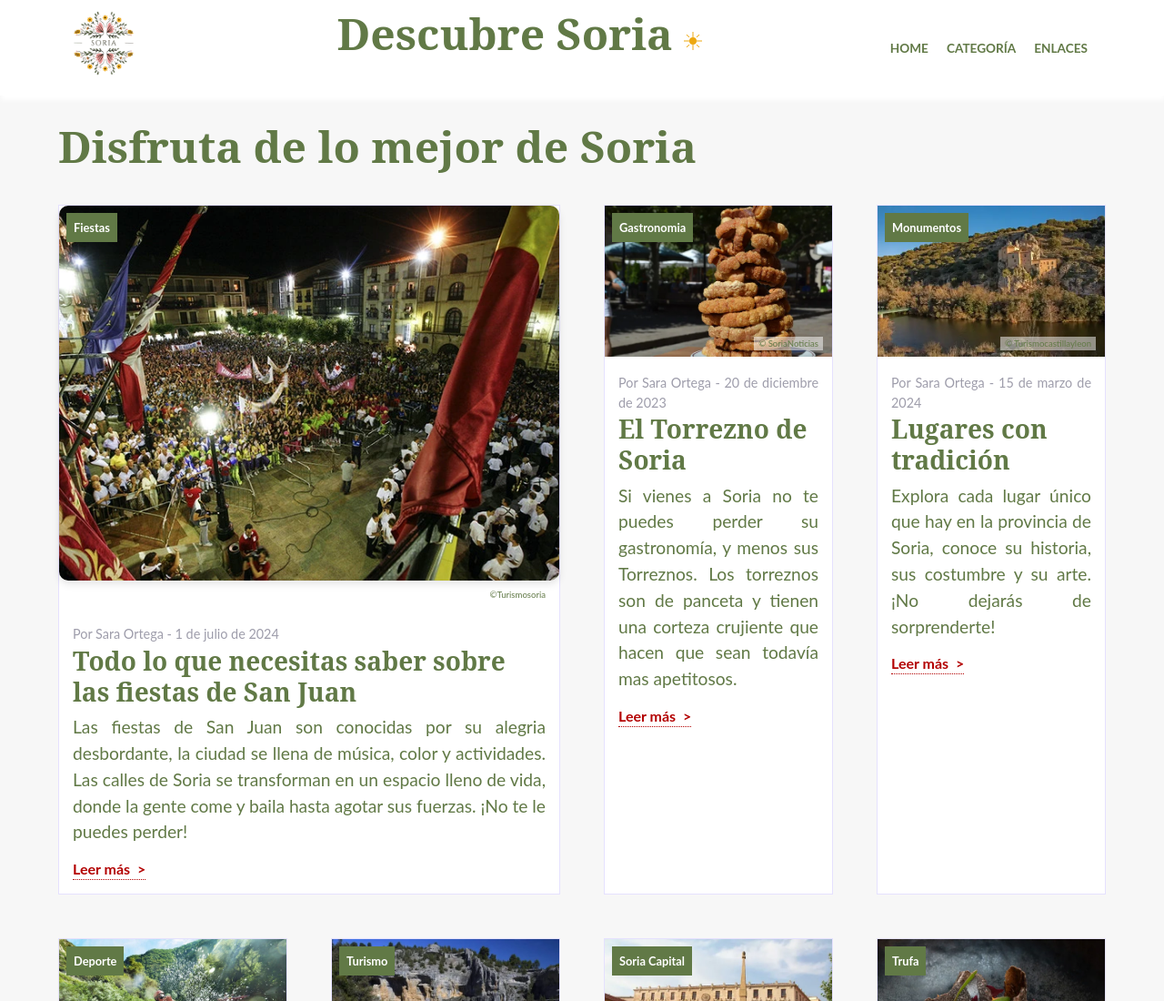
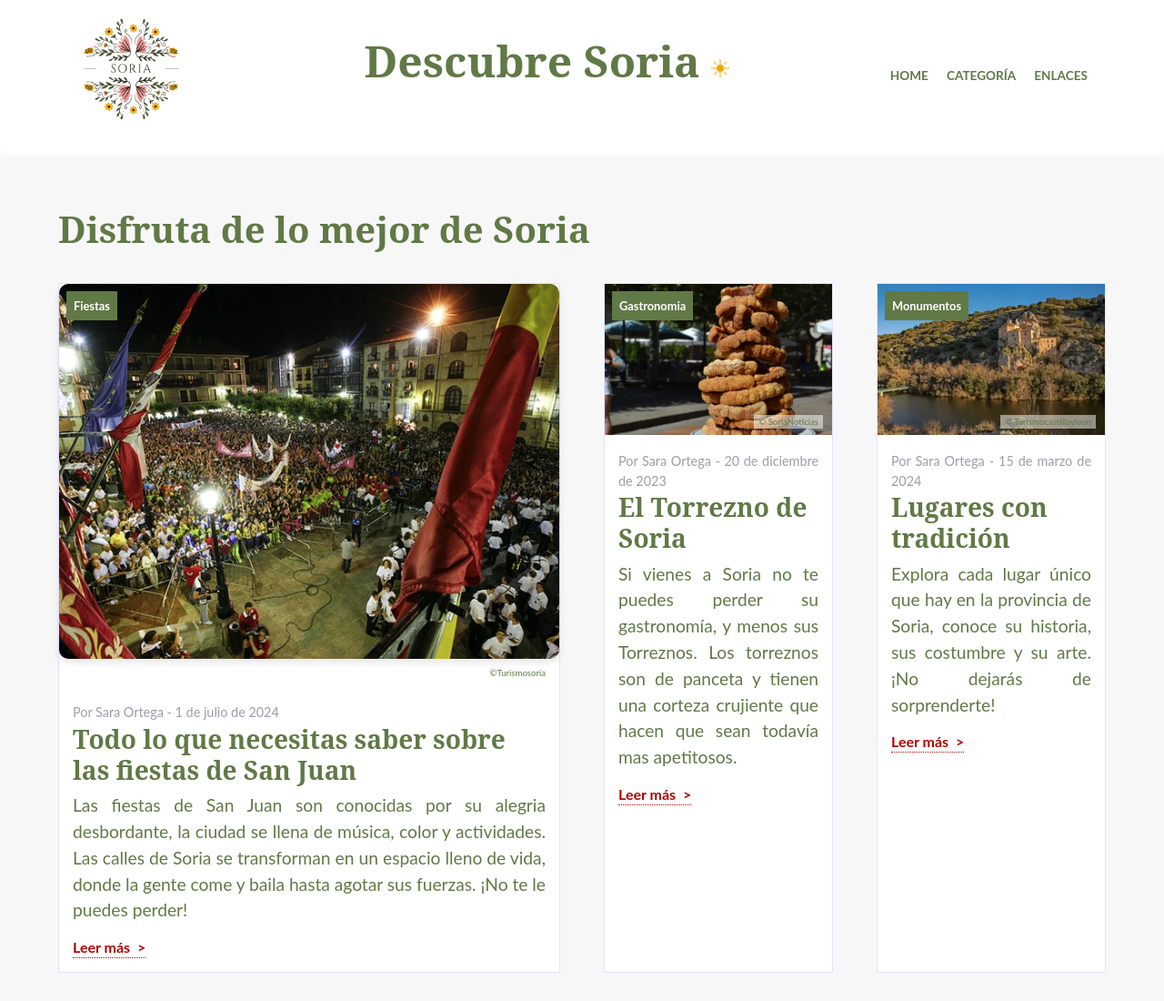
Before and after one commit to Sortega28/Pec3-Hermientas-HtmlyCSS-, a website built with Parcel: page docs/categoria.html in a window 1280 px wide. Shown: the top 1100 px of the page at 91% size. Built offline with nearby package versions, Linux system fonts and the light colour scheme.

Commit message:
areas táctiles

```diff
--- a/docs/categoria.html
+++ b/docs/categoria.html
@@ -40,8 +40,8 @@
             <img
               src="img/logo-500.png"
               alt="Logo Soria"
-              width="100"
-              height="100"
+              width="160"
+              height="160"
               loading="lazy"
           /></a>
           <h1>
@@ -81,7 +81,7 @@
     </header>
     <main>
       <div class="container-fluid">
-        <h1>Disfruta de lo mejor de Soria</h1>
+        <h2>Disfruta de lo mejor de Soria</h2>
         <div class="grid-categorias">
           <article>
             <div class="card-image">
--- a/docs/css/styles.css
+++ b/docs/css/styles.css
@@ -328,12 +328,17 @@ main.portada {
     padding-right: 1rem;
     padding-left: 1rem;
 }
+
+.container-fluid h2{
+    margin-top: 6rem;
+}
 .container {
     width: 100%;
     padding-left: 1rem;
     padding-right: 1rem;
     padding-top: 2rem;
     padding-bottom: 2rem;
+
 }
 
 @media (min-width: 992px) {
```
Also changed, not shown: docs/detalle.html (+2 -2 lines), docs/enlaces.html (+3 -3 lines), docs/presentacion.html (+2 -2 lines).
